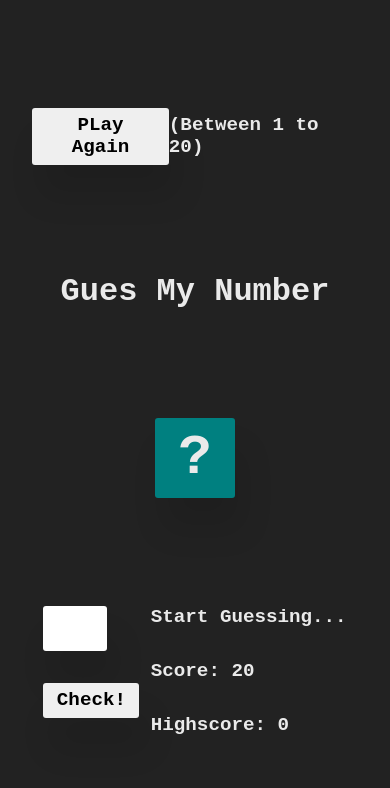
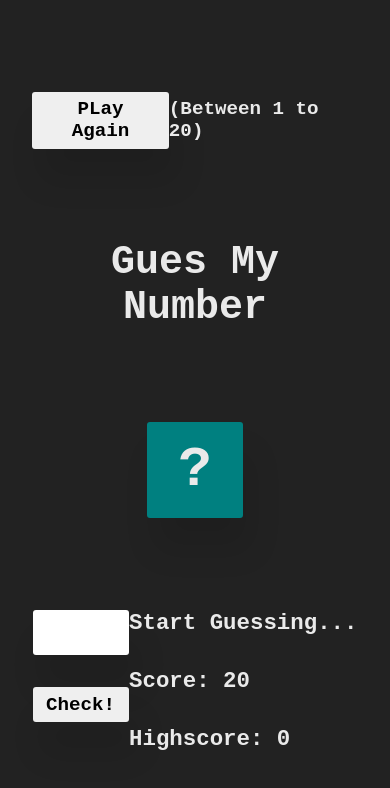
Before and after one commit to SadrilAmin1999/Guessing_Number_Game, a plain HTML site: page index.html in a window 390 px wide. Drawn offline with Linux system fonts and the light colour scheme.

Commit message:
makes responsive

```diff
--- a/style.css
+++ b/style.css
@@ -115,3 +115,26 @@ body {
     width: 6rem;
   }
 }
+@media only screen and (max-width: 768px) {
+  body {
+    font-size: 1.4rem;
+  }
+  .btn {
+    padding: 0.4rem 0.8rem;
+    font-size: 1.2rem;
+  }
+  .game-title {
+    font-size: 2.5rem;
+  }
+  .game-correct-ans {
+    width: 6rem;
+    height: 6rem;
+  }
+  .imput-number {
+    font-size: 1.6rem;
+    max-width: 6rem;
+  }
+  .check {
+    width: 6rem;
+  }
+}
```
